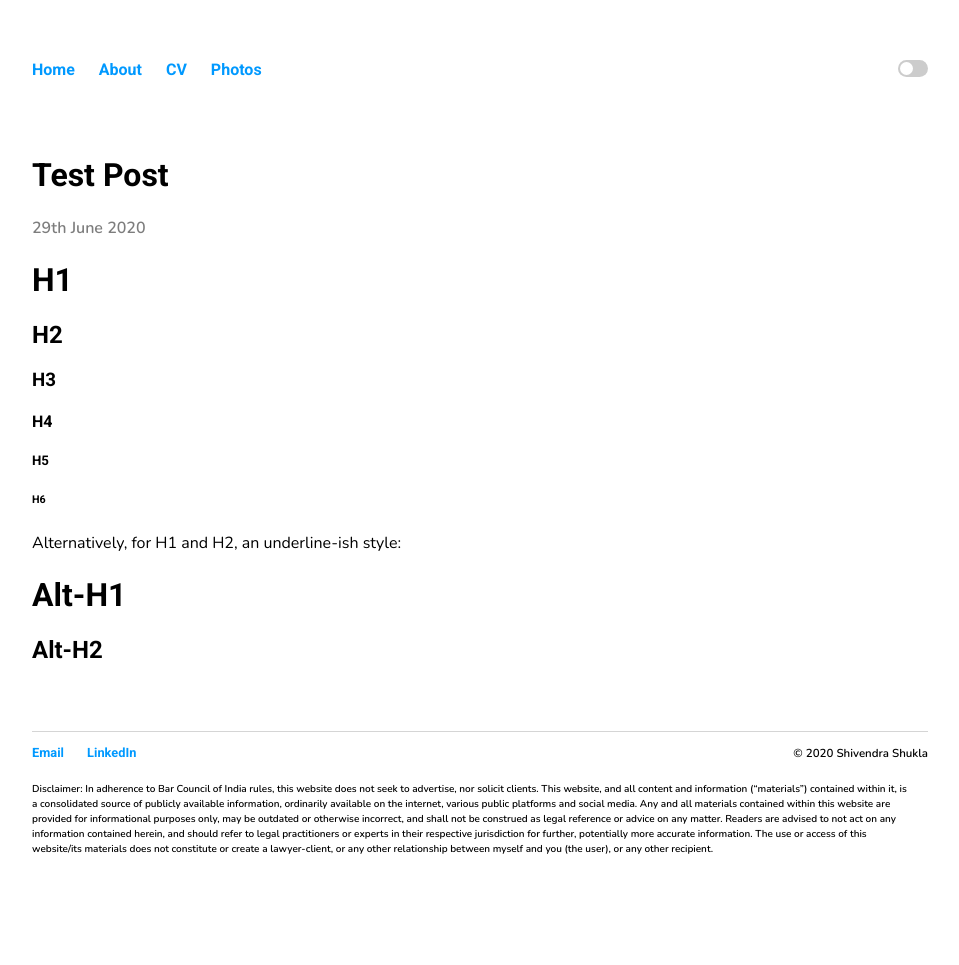
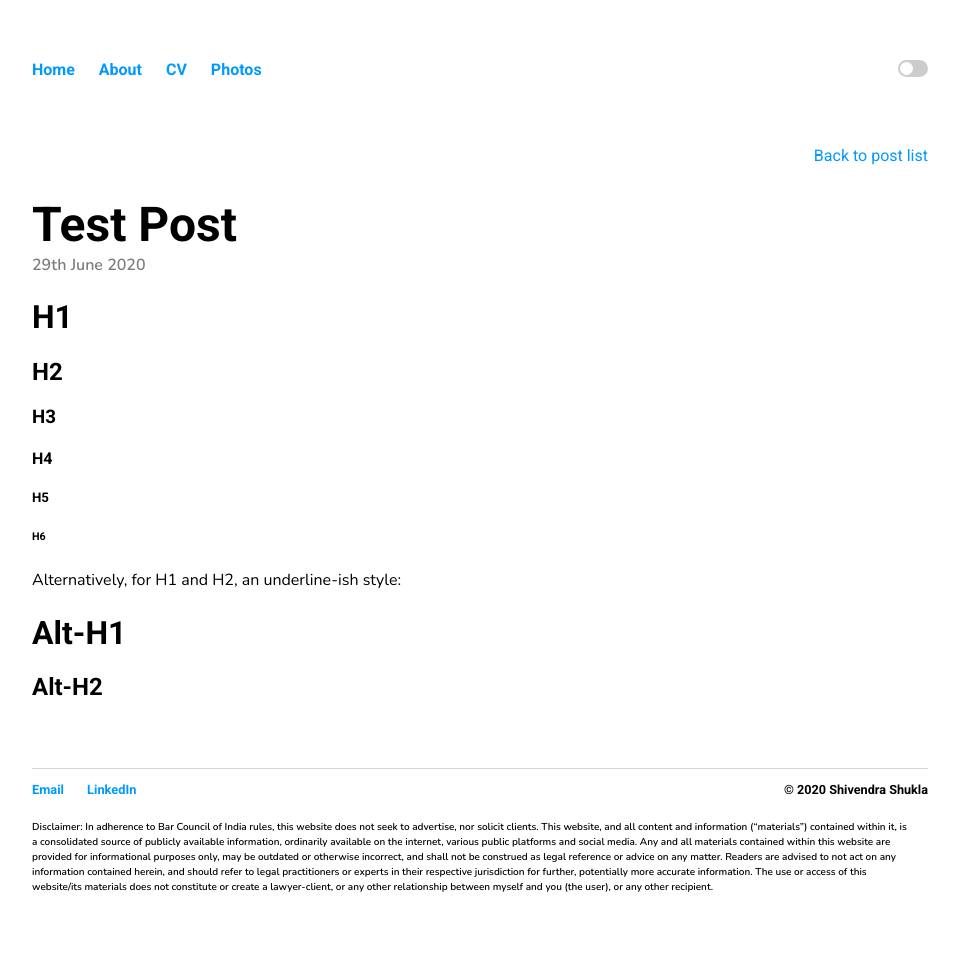
Before and after one commit to thatshivendrashukla/thatshivendrashukla.github.io, a Jekyll site: the page built from _posts/2020-06-29-testpost.md, in a window 1280 px wide. Shown: the whole page, without its empty margins (160-1119 px from the left). Built offline with Jekyll 4.4.1, drawn with Linux system fonts in a browser that asks for light colours; before the commit the page ends 927 px from its top, so only the background shows below that.

Commit message:
added navigation for posts

```diff
--- a/_layouts/blog.html
+++ b/_layouts/blog.html
@@ -1,9 +1,13 @@
 ---
 layout: default
 ---
-<h1>{{ page.title }}</h1>
 
-<p class="blog-meta">{{ page.date | date_to_long_string: "ordinal" }}</p>
+
+<a href="/publications" style="display: flex-box; position: relative; float: right; margin-bottom: auto;">Back to post list</a> <br>
+
+<h1 style="font-size: 3em; margin-bottom: 0;">{{ page.title }}</h1>
+
+<p class="blog-meta" style="margin-top: 0">{{ page.date | date_to_long_string: "ordinal" }}</p>
 
 <div class="post">
   {{ content }}
--- a/_layouts/default.html
+++ b/_layouts/default.html
@@ -14,7 +14,7 @@
 	    		</ul>
 			</nav>
 			<div class="container">
-				<div style="padding-top: 40px;"></div>
+				<div class="head-space"></div>
 
 					{{ content }}
 
--- a/css/main.css
+++ b/css/main.css
@@ -16,7 +16,9 @@
 }
 
 /*General Appearance*/
-
+html {
+	scroll-behavior: smooth;
+}
 body {
     background-color: var(--bg-color);
     color: var(--font-color);
@@ -69,6 +71,9 @@ p, em, span {
     font-family: 'Nunito', sans-serif;
 	line-height: 1.5;
 }
+.head-space {
+	margin-top: calc(3% + 40px);
+}
 footer {
 	margin-top:calc(3% + 40px);
     border-top: 1px solid #d5d5d5;
@@ -78,7 +83,9 @@ footer {
   display: flex;
   position: relative;
   float: right;
-  font-size: 0.9em;
+  font-family: 'Roboto', sans-serif;
+  font-size: 0.99em;
+  line-height: 1.25;
 }
 /* might not be needed
 ul.posts {
@@ -184,12 +191,11 @@ input:checked + .slider:before {
 
 .column {
   flex: 50%;
-  min-width: 50%;
   max-width: 50%;
   margin: auto;
   position: relative;
 }
-/* On screens that are 400px wide or less, make the columns stack on top of each other instead of next to each other */
+/* On screens that are 600px wide or less, make the columns stack on top of each other instead of next to each other */
 @media only screen and (max-width: 600px) {
   .column {
     flex: 100%;
```
